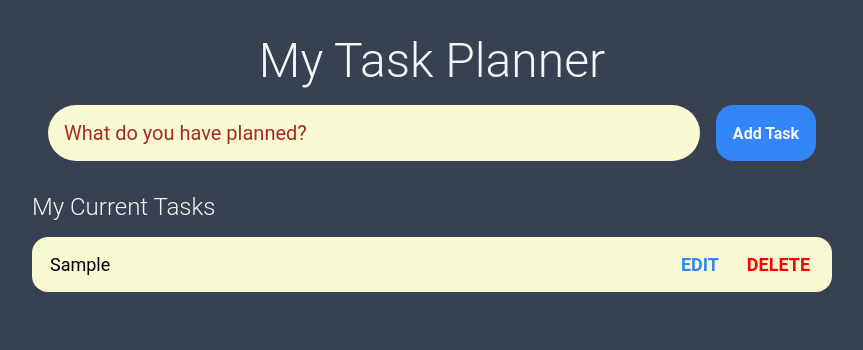
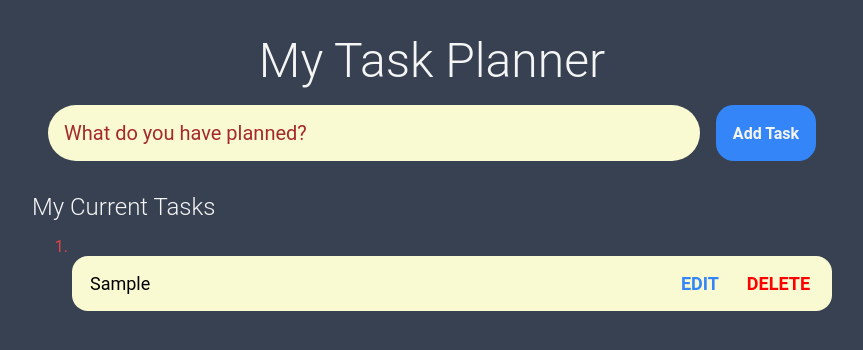
Before and after one commit to WilliamTimothy/Assignment, a plain HTML site: page index.html in a window 1280 px wide. Both pictures are taken after typing "Sample" into the empty fields and a click on the input "Add Task". Shown: the whole page, without its empty margins (208-1071 px from the left). Drawn offline with Linux system fonts and the light colour scheme.

```diff
--- a/index.html
+++ b/index.html
@@ -19,9 +19,9 @@
 	<main>
 		<section class="task_list">
 			<h2 class = "task_list_header">My Current Tasks</h2>
-			<div id="tasks" class="tasks">
+			<ol id="tasks" class="tasks">
 
-			</div>
+			</ol>
 		</section>
 	</main>
 
--- a/index.js
+++ b/index.js
@@ -6,12 +6,23 @@
     form.addEventListener('submit', (e) => {
         e.preventDefault();
 
+
         const task = input.value;
         const task_el = document.createElement('div');
         task_el.classList.add('task');
 
         const task_content_el = document.createElement('div');
         task_content_el.classList.add('content');
+
+
+
+
+
+        const ordered_li = document.createElement('tasks');
+        ordered_li.classList.add('li');
+        ordered_li.appendChild(task_el);
+        list_el.appendChild(ordered_li);
+
 
         task_el.appendChild(task_content_el);
 
@@ -40,7 +51,15 @@
 
         task_el.appendChild(task_action_el);
 
-        input.value='';
+        input.value="";
+
+        list_el.appendChild(task_el);
+
+
+        var node = document.createElement("li");
+        node.appendChild(task_el);
+        list_el.appendChild(node);
+
 
         list_el.appendChild(task_el);
 
@@ -57,6 +76,7 @@
 
         task_del_el.addEventListener('click', (e)=>{
             list_el.removeChild(task_el);
+            list_el.removeChild(node);
         });
 
     });
```
